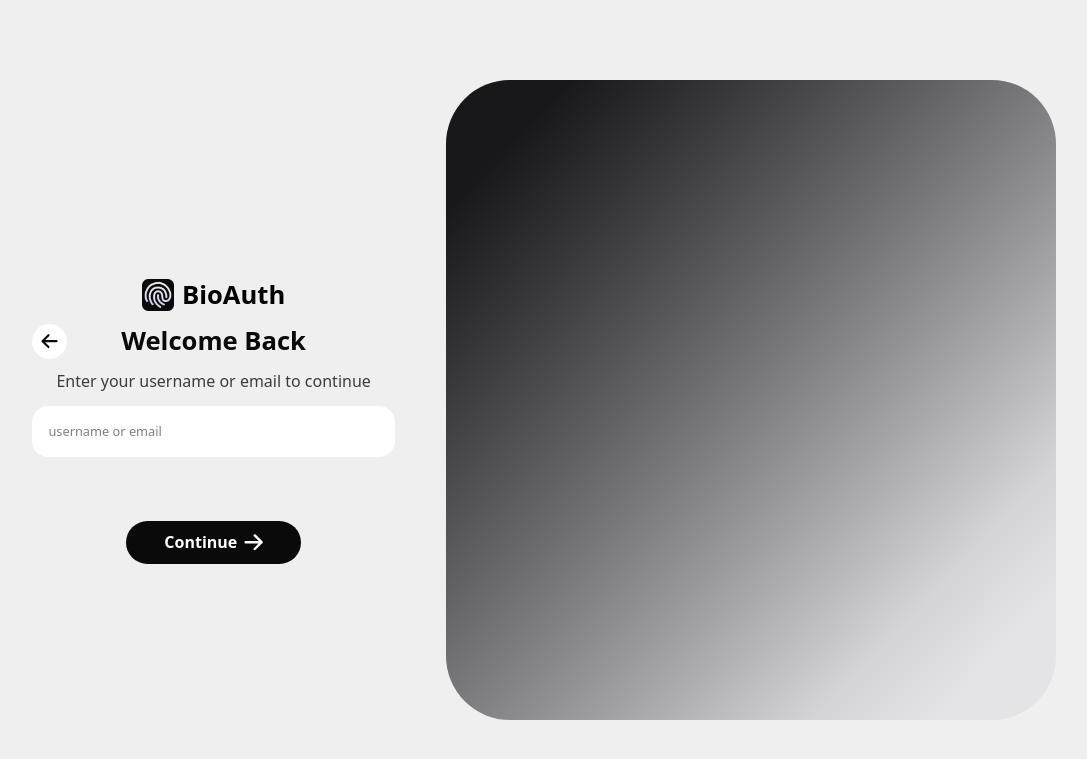
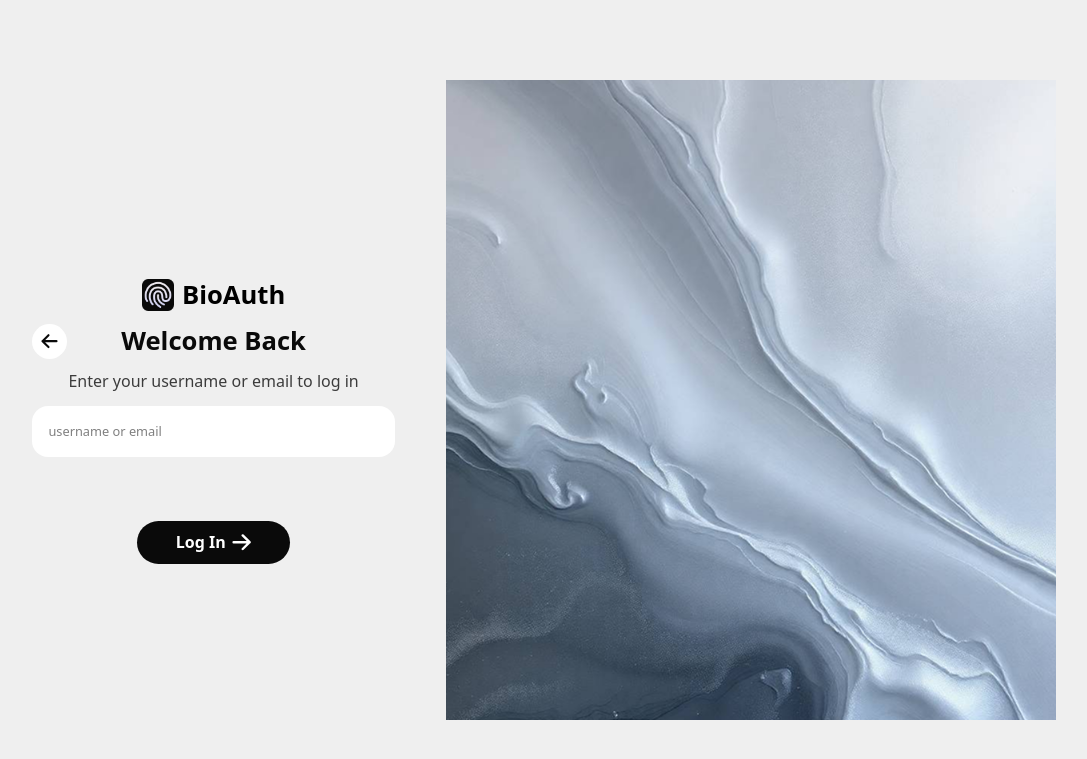
Before and after one commit to DATX11-DIT561-VT25-93/DATX11-DIT561-VT25-93, a Flask app: page /login-fr in a window 1280 px wide. Shown: the top 759 px of the page, without its empty margins (70-1157 px from the left). Run offline with Flask 3, Linux system fonts and the light colour scheme; data that the repository does not hold is empty; style sheets or scripts are compiled from the project's sources; parts of the project's set-up code (start-up, migrations or seed data) failed here and were passed over.

Commit message:
Updated some design
Did some small design adjustments.

```diff
--- a/flaskr/app/templates/login.html
+++ b/flaskr/app/templates/login.html
@@ -29,14 +29,14 @@
                     </p>
                 </div>
             </div>
-            <p class="text-[1.25vw] opacity-75">Enter your username or email to continue</p>
+            <p class="text-[1.25vw] opacity-75">Enter your username or email to log in</p>
             <div class="flex flex-col w-full justify-center mt-[1vw]">
                 <form>
                     <input class="w-full text-[1vw] rounded-2xl bg-white px-[1.25vw] py-[1.25vw]" id="email_username"
                         type="text" required placeholder="username or email">
                     <button id=".startButton" type="submit"
                         class="bg-[#0A0A0A] mx-auto mt-[5vw] transition duration-300 px-[3vw] py-[0.75vw] rounded-full hover:scale-105 cursor-pointer flex flex-row space-x-[0.5vw] items-center">
-                        <p class="font-semibold text-white text-[1.25vw]">Continue</p>
+                        <p class="font-semibold text-white text-[1.25vw]">Log In</p>
                         <svg xmlns="http://www.w3.org/2000/svg" width="1.5vw" height="1.75vw" viewBox="0 0 24 21"
                             fill="none">
                             <path d="M22 10.5L2 10.5M22 10.5L13.4286 19M22 10.5L13.4286 2" stroke="white"
@@ -46,16 +46,20 @@
                 </form>
             </div>
     </section>
-    <section class="w-[64%] flex items-center">
-        <div
-            class="h-[80%] bg-linear-to-br from-zinc-900 from-10% via-zinc-300 via-80% to-zinc-200 to-90% w-full rounded-[5vw]">
-            <video id="webcam" autoplay playsinline class="w-full h-full object-cover -scale-x-100"></video>
-            <canvas id="canvas" class="w-full h-full object-cover" style="display: none"></canvas>
+   <section class="w-[64%] flex items-center ">
+        <div class="h-[80%] bg-white w-full rounded-4xl">
+            <video id="webcam" autoplay playsinline class="w-full h-full object-cover -scale-x-100 bg-white"></video>
+            <canvas id="canvas" class="w-full h-full object-cover " style="display: none"></canvas>
+            <img id="cover" src="../static/images/registerFillerBG.png" alt="filler-art" class="w-full h-full object-cover ">
+
         </div>
     </section>
+
+
     <script>
         const webcam = document.getElementById('webcam');
         const canvas = document.getElementById('canvas');
+        const webcamcover = document.getElementById('cover');
         const emailUsernameInput = document.getElementById('email_username');
         const form = document.querySelector('form');
         let stream = null;
@@ -92,7 +96,8 @@
                 stream = await navigator.mediaDevices.getUserMedia({ video: true });
                 webcam.srcObject = stream;
                 webcam.style.display = 'block';
-                webcam.classList.add('w-full', 'h-full', 'object-cover', 'rounded-[5vw]');
+                webcam.classList.add('w-full', 'h-full', 'object-cover', 'rounded-4xl');
+                webcamcover.classList.add('opacity-0')
 
                 // Wait for video to be ready
                 await new Promise((resolve) => {
@@ -113,6 +118,9 @@
                 stream.getTracks().forEach(track => track.stop());
                 webcam.srcObject = null;
                 webcam.style.display = 'none';
+                webcamcover.classList.add('opacity-100')
+
+
             }
         }
 
```
